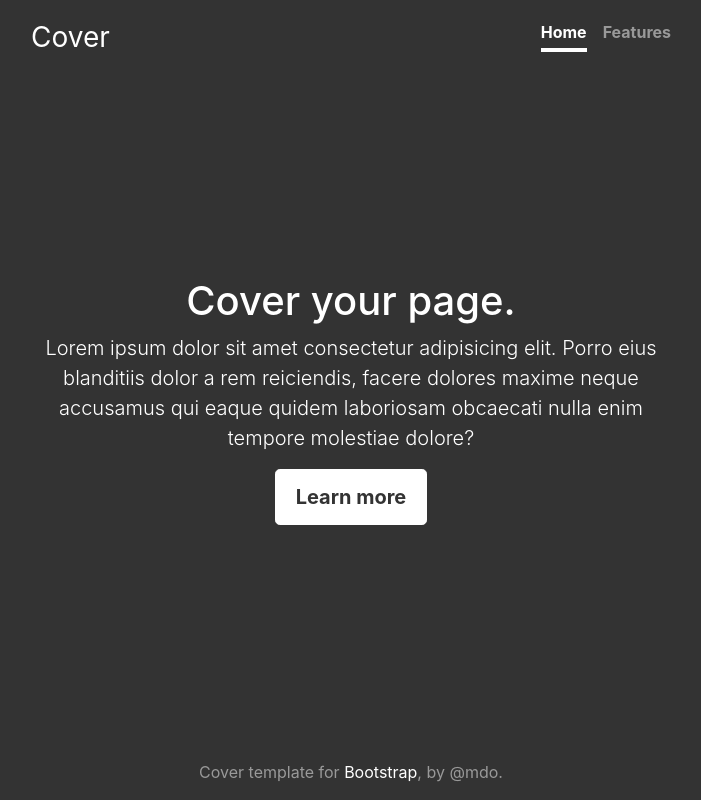
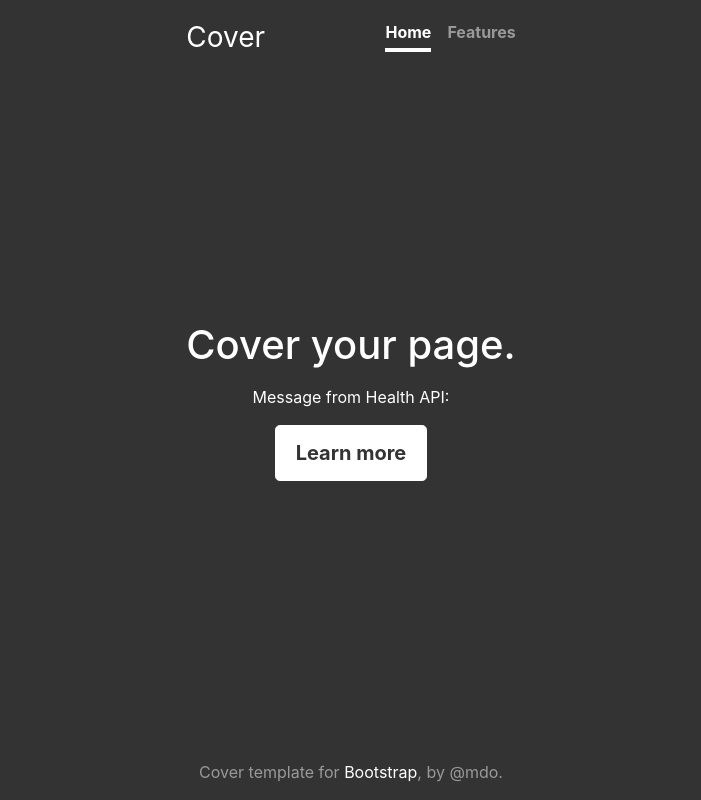
Before and after one commit to namgivu/lienminhhuyenthoai, a React (Create React App) app: page / in a window 1280 px wide. Shown: the whole page, without its empty margins (289-990 px from the left). Built offline with nearby package versions, Linux system fonts and the light colour scheme; no server answers.

Commit message:
add basic axios func to get data

```diff
--- a/package.json
+++ b/package.json
@@ -6,6 +6,7 @@
     "@testing-library/jest-dom": "^4.2.4",
     "@testing-library/react": "^9.3.2",
     "@testing-library/user-event": "^7.1.2",
+    "axios": "^0.19.2",
     "bootstrap": "^4.5.0",
     "node-sass": "^4.14.1",
     "react": "^16.13.1",
--- a/src/pages/Home/HomeContent/HomeBody.jsx
+++ b/src/pages/Home/HomeContent/HomeBody.jsx
@@ -1,15 +1,27 @@
-import React from "react";
+import React, { useEffect, useState } from "react";
+import Axios from "axios";
 
 const HomeBody = () => {
+  const URL = "http://localhost:5000/health";
+  const [responeData, setResponeData] = useState("");
+
+  useEffect(() => {
+    const getDataFromHealthAPI = async () => {
+      try {
+        let tempdata = await Axios.get(URL);
+        setResponeData(tempdata.data.message);
+      } catch (error) {
+        console.log(error);
+      }
+    };
+    getDataFromHealthAPI();
+  }, []);
+
   return (
     <main>
       <h1 className="home__heading">Cover your page.</h1>
-      <p className="home__p">
-        Lorem ipsum dolor sit amet consectetur adipisicing elit. Porro eius
-        blanditiis dolor a rem reiciendis, facere dolores maxime neque accusamus
-        qui eaque quidem laboriosam obcaecati nulla enim tempore molestiae
-        dolore?
-      </p>
+      <p className="home__p"></p>
+      <p>Message from Health API: {responeData} </p>
       <p className="home__p">
         <button className="btn btn-lg btn-secondary">Learn more</button>
       </p>
```
Also changed, not shown: 1 other file (tests, documents, lock files or other folders).
